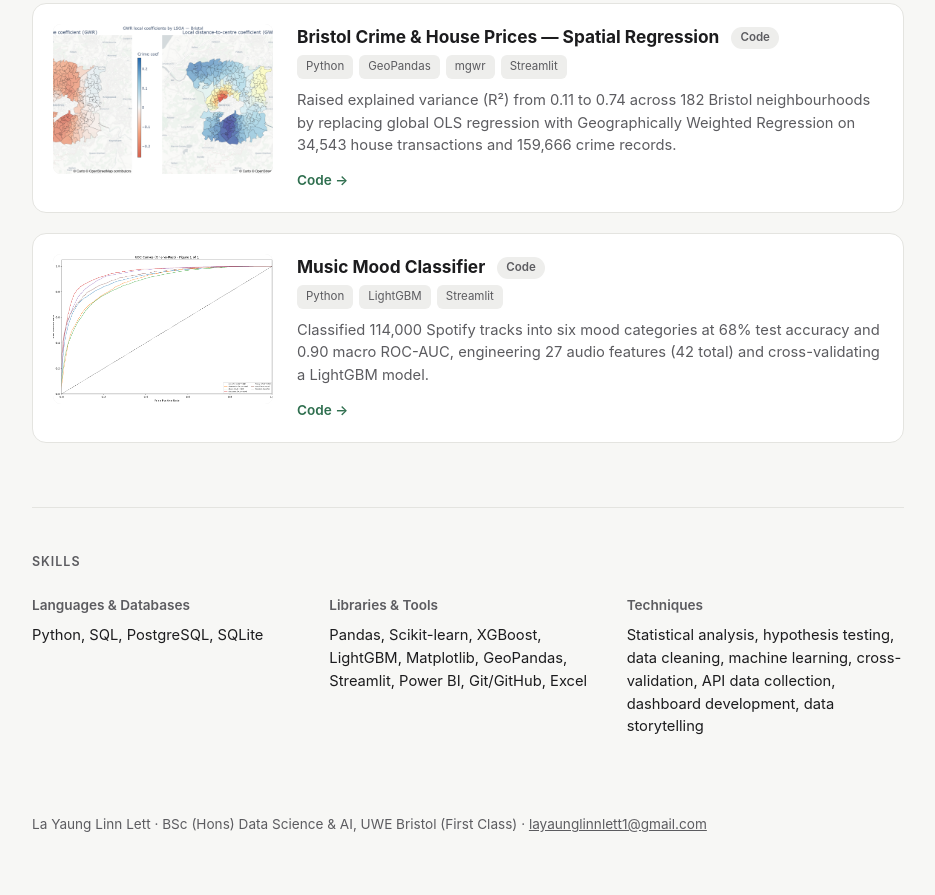
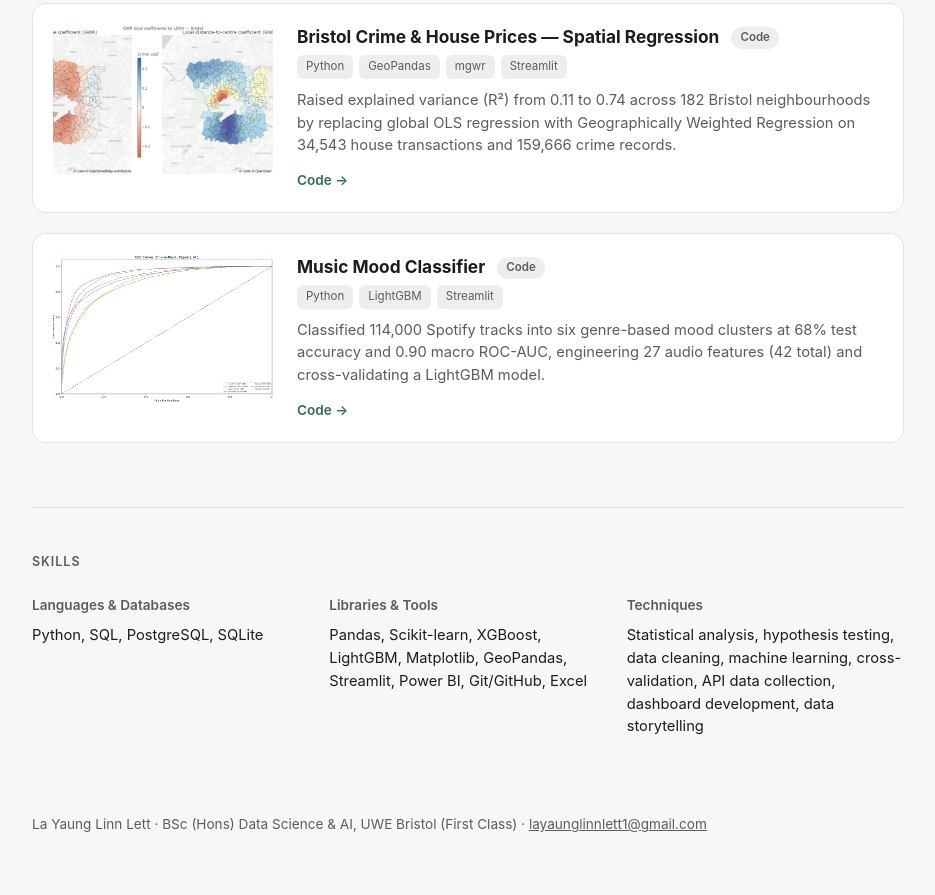
Before and after one commit to layaung-linnlett/layaung-linnlett.github.io, a plain HTML site: page index.html in a window 1280 px wide. Shown: the part 1153-2048 px from the top of the page, without its empty margins (172-1107 px from the left). Drawn offline with Linux system fonts and the light colour scheme.

Commit message:
Reframe mood classifier as genre-based clusters, not raw mood labels
The 6 categories are audio-similarity genre clusters (see genre_mapping.py),
not ground-truth mood annotations. Wording now reflects that honestly.

```diff
--- a/index.html
+++ b/index.html
@@ -143,7 +143,7 @@
       <div class="project-body">
         <h3>Music Mood Classifier <span class="project-status status-code">Code</span></h3>
         <div class="tags"><span>Python</span><span>LightGBM</span><span>Streamlit</span></div>
-        <p class="desc">Classified 114,000 Spotify tracks into six mood categories at 68% test accuracy and 0.90 macro ROC-AUC, engineering 27 audio features (42 total) and cross-validating a LightGBM model.</p>
+        <p class="desc">Classified 114,000 Spotify tracks into six genre-based mood clusters at 68% test accuracy and 0.90 macro ROC-AUC, engineering 27 audio features (42 total) and cross-validating a LightGBM model.</p>
         <div class="project-links">
           <a href="https://github.com/layaung-linnlett/Music_Mood_Classifier" target="_blank" rel="noopener">Code →</a>
         </div>
```
